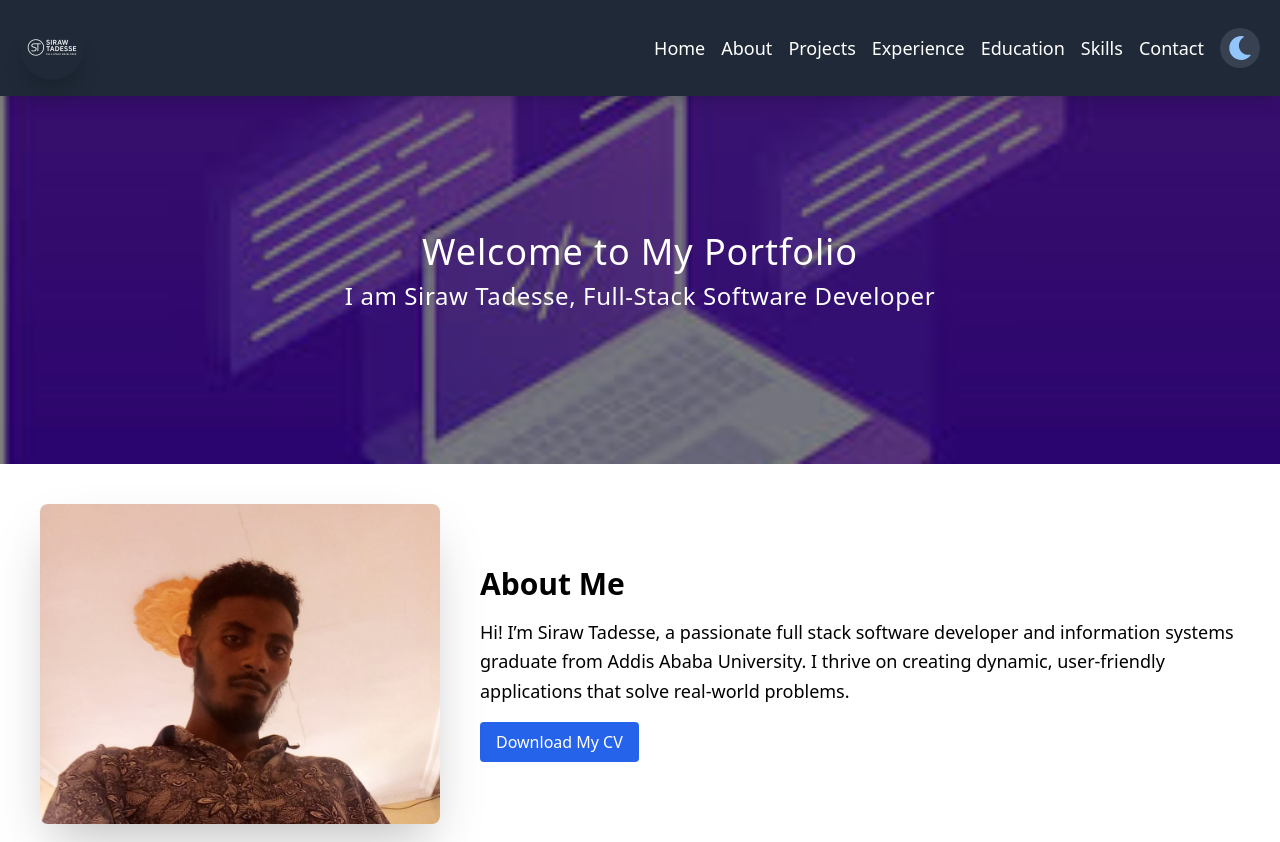
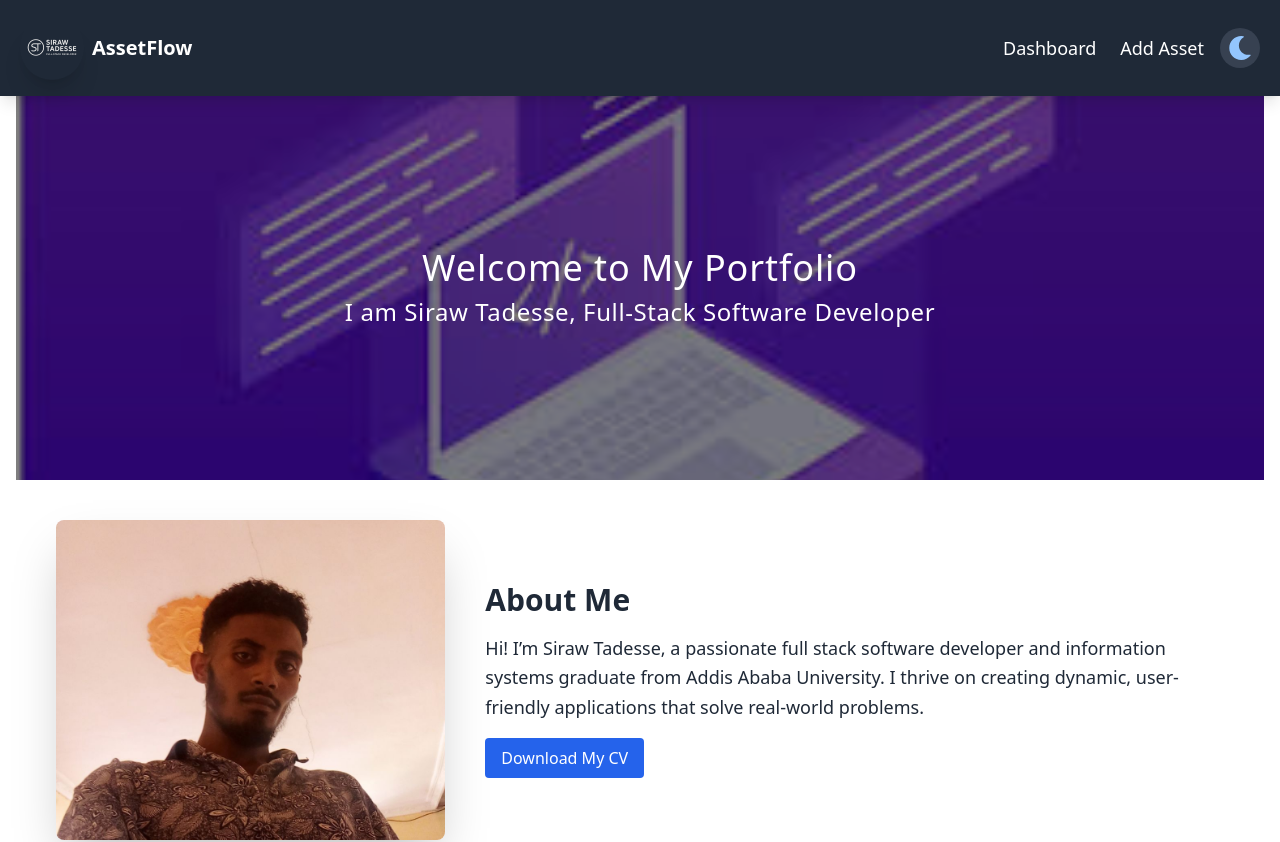
Before and after one commit to sirawtadesse/siraw-website, a Next.js app: page / in a window 1280 px wide. Shown: the top 842 px of the page. Built offline with nearby package versions, Linux system fonts and the light colour scheme.

Commit message:
Update Layout.js

```diff
--- a/components/Layout.js
+++ b/components/Layout.js
@@ -9,24 +9,18 @@ const Layout = ({ children }) => {
   const [darkMode, setDarkMode] = useState(false);
   const [isMenuOpen, setIsMenuOpen] = useState(false);
 
-  // On mount, initialize dark mode from localStorage or system preference
   useEffect(() => {
     const storedTheme = localStorage.getItem('theme');
     if (storedTheme) {
       setDarkMode(storedTheme === 'dark');
-      if (storedTheme === 'dark') {
-        document.documentElement.classList.add('dark');
-      }
+      if (storedTheme === 'dark') document.documentElement.classList.add('dark');
     } else {
       const prefersDark = window.matchMedia('(prefers-color-scheme: dark)').matches;
       setDarkMode(prefersDark);
-      if (prefersDark) {
-        document.documentElement.classList.add('dark');
-      }
+      if (prefersDark) document.documentElement.classList.add('dark');
     }
   }, []);
 
-  // Update root element and localStorage on dark mode change
   useEffect(() => {
     if (darkMode) {
       document.documentElement.classList.add('dark');
@@ -40,98 +34,52 @@ const Layout = ({ children }) => {
   const toggleMenu = () => setIsMenuOpen(!isMenuOpen);
 
   return (
-    <div className="min-h-screen bg-white dark:bg-gray-900 transition-colors duration-500">
+    <div className="min-h-screen bg-white dark:bg-gray-900 text-gray-800 dark:text-gray-200 transition-colors duration-500">
       <header className="fixed top-0 w-full z-50 bg-gray-800 dark:bg-gray-700 text-white shadow-lg">
-  <nav className="flex justify-between items-center px-5 py-4">
-    {/* Logo */}
-    <div className="flex items-center">
+        <nav className="flex justify-between items-center px-5 py-4 container mx-auto">
+          <Link href="/" legacyBehavior>
+            <a className="flex items-center space-x-2">
               <img
                 src="/s10.png"
                 alt="Logo"
-        className="w-12 h-12 md:w-16 md:h-16 object-cover rounded-full shadow-xl hover:scale-105 transition-transform duration-300 cursor-pointer"
+                className="w-12 h-12 md:w-16 md:h-16 object-cover rounded-full shadow-xl hover:scale-105 transition-transform duration-300"
               />
-    </div>
+              <span className="text-xl font-bold">AssetFlow</span>
+            </a>
+          </Link>
 
-    {/* Navigation and Dark Mode Toggle */}
           <div className="flex items-center space-x-4">
-      {/* Hamburger Menu for Mobile */}
             <div className="md:hidden">
               <button onClick={toggleMenu} className="text-white focus:outline-none">
                 {isMenuOpen ? <FaTimes size={24} /> : <FaBars size={24} />}
               </button>
             </div>
 
-      {/* Navbar Links */}
-      <ul
-        className={`fixed inset-0 bg-gray-800 dark:bg-gray-700 bg-opacity-95 p-10 space-y-6 transform
-        ${isMenuOpen ? 'translate-x-0' : 'translate-x-full'} transition-transform duration-500
-        md:relative md:translate-x-0 md:flex md:space-x-4 md:space-y-0 md:bg-transparent md:p-0`}
-      >
-        {['home', 'about', 'projects', 'experience', 'education', 'skills', 'contact'].map((section) => (
-          <li key={section}>
-            <Link href={`#${section}`}>
-              <a
-                onClick={() => setIsMenuOpen(false)}
-                className="block text-lg hover:text-blue-400 hover:scale-105 transition-transform duration-300 cursor-pointer"
-              >
-                {section.charAt(0).toUpperCase() + section.slice(1)}
-              </a>
+            <ul className={`fixed inset-0 bg-gray-800 dark:bg-gray-700 bg-opacity-95 p-10 space-y-6 transform ${isMenuOpen ? 'translate-x-0' : 'translate-x-full'} transition-transform duration-500 md:relative md:translate-x-0 md:flex md:space-x-6 md:space-y-0 md:bg-transparent md:p-0`}>
+              <li>
+                <Link href="/" legacyBehavior>
+                  <a onClick={() => setIsMenuOpen(false)} className="block text-lg hover:text-blue-400 transition-colors">Dashboard</a>
                 </Link>
               </li>
-        ))}
+              <li>
+                <Link href="/add-asset" legacyBehavior>
+                  <a onClick={() => setIsMenuOpen(false)} className="block text-lg hover:text-blue-400 transition-colors">Add Asset</a>
+                </Link>
+              </li>
             </ul>
 
-      {/* Dark Mode Toggle */}
-      <button
-        onClick={() => setDarkMode(!darkMode)}
-        className="bg-gray-700 dark:bg-gray-600 p-2 rounded-full focus:outline-none transition-all duration-300 hover:scale-105 cursor-pointer"
-        aria-label="Toggle Dark Mode"
-      >
+            <button onClick={() => setDarkMode(!darkMode)} className="bg-gray-700 dark:bg-gray-600 p-2 rounded-full focus:outline-none transition-all duration-300 hover:scale-105" aria-label="Toggle Dark Mode">
               {darkMode ? <FaSun size={24} className="text-yellow-400" /> : <FaMoon size={24} className="text-blue-300" />}
             </button>
           </div>
         </nav>
       </header>
 
-      {/* Content */}
-      <main className="pt-20">{children}</main>
+      <main className="pt-24 container mx-auto px-4">{children}</main>
 
-      <footer className="p-5 bg-gray-800 dark:bg-gray-700 text-white">
-        <div className="container mx-auto flex flex-col items-center space-y-4">
-          <div className="flex flex-wrap justify-center items-center gap-4">
-            {[
-              {
-                href: "http://www.github.com/sirawtadesse/",
-                icon: <FaGithub size={24} />,
-                label: "GitHub",
-              },
-              {
-                href: "http://www.linkedin.com/in/sirawtadesse-668088274",
-                icon: <FaLinkedin size={24} />,
-                label: "LinkedIn",
-              },
-              {
-                href: "https://t.me/siraw_bizu1",
-                icon: <FaTelegram size={24} />,
-                label: "Telegram",
-              },
-              {
-                href: "https://web.facebook.com/good.goldta",
-                icon: <FaFacebook size={24} />,
-                label: "Facebook",
-              },
-            ].map((social, i) => (
-              <div key={i} className="flex items-center hover:text-blue-400 transition-colors cursor-pointer">
-                <a href={social.href} target="_blank" rel="noopener noreferrer" aria-label={social.label}>
-                  {social.icon}
-                </a>
-                <span className="ml-2">{social.label}</span>
-              </div>
-            ))}
-          </div>
-          <div className="text-md text-center">
-            © {new Date().getFullYear()} Siraw Tadesse. All Rights Reserved.
-          </div>
+      <footer className="p-5 bg-gray-800 dark:bg-gray-700 text-white mt-10">
+        <div className="container mx-auto text-center">
+            © {new Date().getFullYear()} AssetFlow. All Rights Reserved.
         </div>
       </footer>
     </div>
```
Lines whose indentation alone changed are shown as unchanged.
